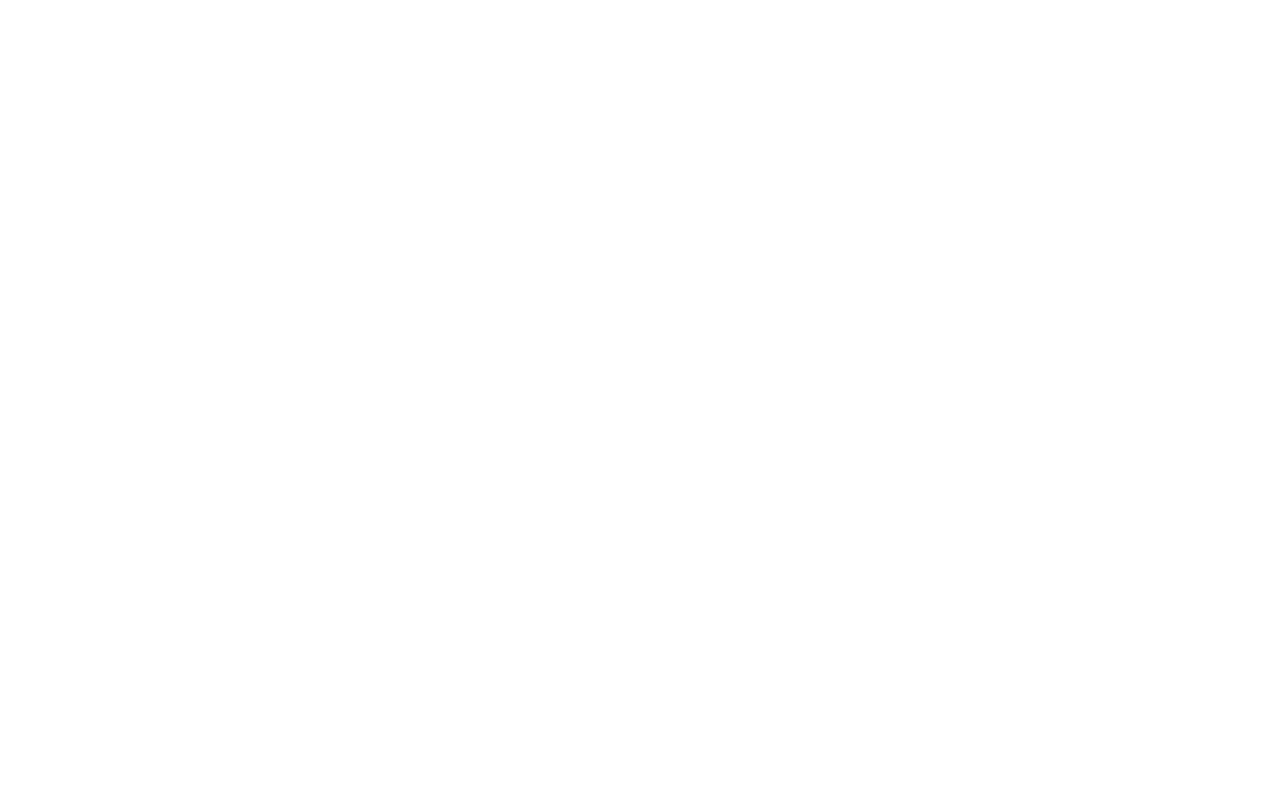
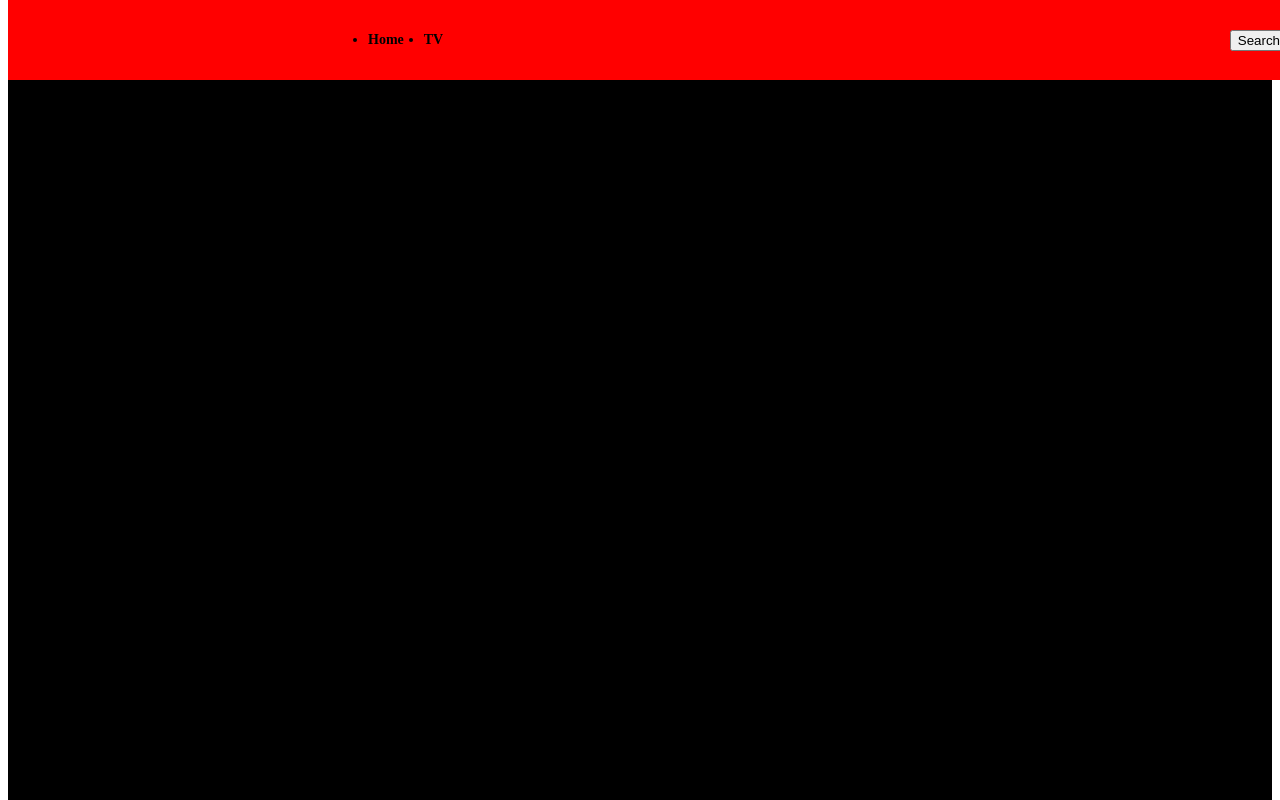
Before and after one commit to HA-SEUNG-JEONG/nomflix, a React (Create React App) app: page / in a window 1280 px wide. Shown: the top 800 px of the page. Built offline with nearby package versions, Linux system fonts and the light colour scheme; the HTML template or start-up script is replaced by a standard one.

Commit message:
Header Part One

```diff
--- a/package.json
+++ b/package.json
@@ -46,6 +46,7 @@
     ]
   },
   "devDependencies": {
+    "@types/react-router-dom": "^5.3.2",
     "@types/styled-components": "^5.1.19"
   }
 }
--- a/src/App.tsx
+++ b/src/App.tsx
@@ -1,5 +1,26 @@
+import { BrowserRouter as Router, Switch, Route } from "react-router-dom";
+import Home from "./Routes/Home";
+import Tv from "./Routes/Tv";
+import Search from "./Routes/Search";
+import Header from "./components/Header";
+
 function App() {
-  return null;
+  return (
+    <Router>
+      <Header />
+      <Switch>
+        <Route path="/">
+          <Home />
+        </Route>
+        <Route path="/tv">
+          <Tv />
+        </Route>
+        <Route path="/search">
+          <Search />
+        </Route>
+      </Switch>
+    </Router>
+  );
 }
 
 export default App;
--- /dev/null
+++ b/src/Routes/Home.tsx
@@ -0,0 +1,5 @@
+function Home() {
+  return <div style={{ backgroundColor: "black", height: "200vh" }}></div>;
+}
+
+export default Home;
--- /dev/null
+++ b/src/Routes/Search.tsx
@@ -0,0 +1,5 @@
+function Search() {
+  return null;
+}
+
+export default Search;
--- /dev/null
+++ b/src/Routes/Tv.tsx
@@ -0,0 +1,5 @@
+function Tv() {
+  return null;
+}
+
+export default Tv;
--- /dev/null
+++ b/src/components/Header.tsx
@@ -0,0 +1,50 @@
+import styled from "styled-components";
+
+const Nav = styled.nav`
+  display: flex;
+  justify-content: space-between;
+  align-items: center;
+  position: fixed;
+  width: 100%;
+  top: 0;
+  background-color: red;
+  height: 80px;
+  font-size: 14px;
+  font-weight: 600;
+`;
+
+const Col = styled.div`
+  display: flex;
+`;
+
+const Logo = styled.svg`
+  margin-right: 20px;
+`;
+
+const Items = styled.ul`
+  display: flex;
+  align-items: center;
+`;
+
+const Item = styled.li`
+  margin-right: 20px;
+`;
+
+function Header() {
+  return (
+    <Nav>
+      <Col>
+        <Logo />
+        <Items>
+          <Item>Home</Item>
+          <Item>TV</Item>
+        </Items>
+      </Col>
+      <Col>
+        <button>Search</button>
+      </Col>
+    </Nav>
+  );
+}
+
+export default Header;
```
